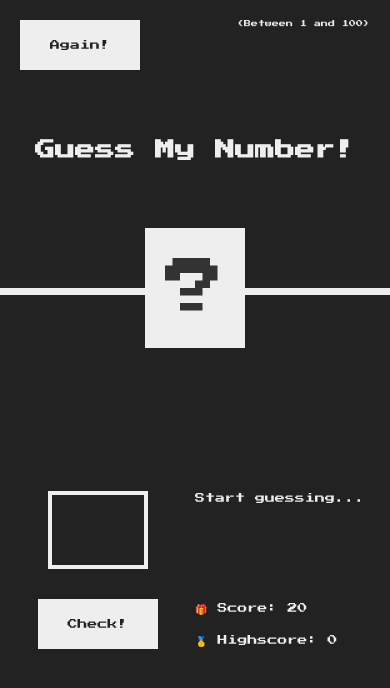
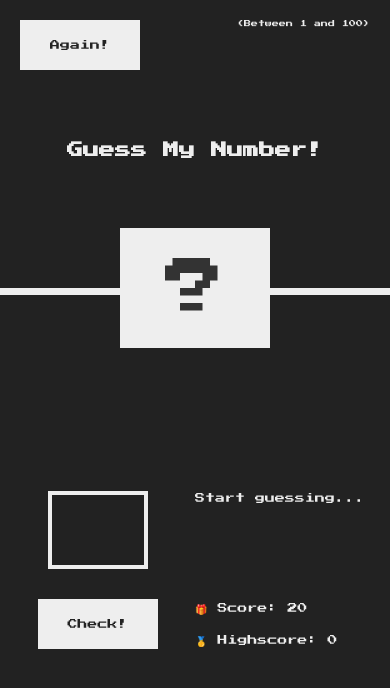
Before and after one commit to vod6atwit/Guess-my-number, a plain HTML site: page index.html in a window 390 px wide. Drawn offline with Linux system fonts and the light colour scheme.

Commit message:
added animation and updated queries

```diff
--- a/css/queries.css
+++ b/css/queries.css
@@ -17,9 +17,6 @@ Instead, 1 rem = 1 em = 16px */
   .check {
     font-size: 1.4rem;
   }
-  .number {
-    width: 12.5rem;
-  }
   .right {
     font-size: 1.8rem;
   }
@@ -32,7 +29,7 @@ Instead, 1 rem = 1 em = 16px */
 
 @media (max-width: 44em) {
   h1 {
-    font-size: 2rem;
+    font-size: 1.6rem;
   }
   .between {
     font-size: 0.7rem;
@@ -44,9 +41,6 @@ Instead, 1 rem = 1 em = 16px */
   .check {
     font-size: 1rem;
   }
-  .number {
-    width: 10rem;
-  }
   .right {
     font-size: 1rem;
   }
--- a/js/script.js
+++ b/js/script.js
@@ -31,6 +31,7 @@ document.querySelector('.check').addEventListener('click', function () {
       changeColor('#541b21');
       //when player win
     } else if (guess === secretNumber) {
+      document.querySelector('h1').textContent = '🥳 Congratulation!';
       displayMessage('🎉 Correct Number!');
       displayNumber(secretNumber);
       changeColor('#60b347');
```
